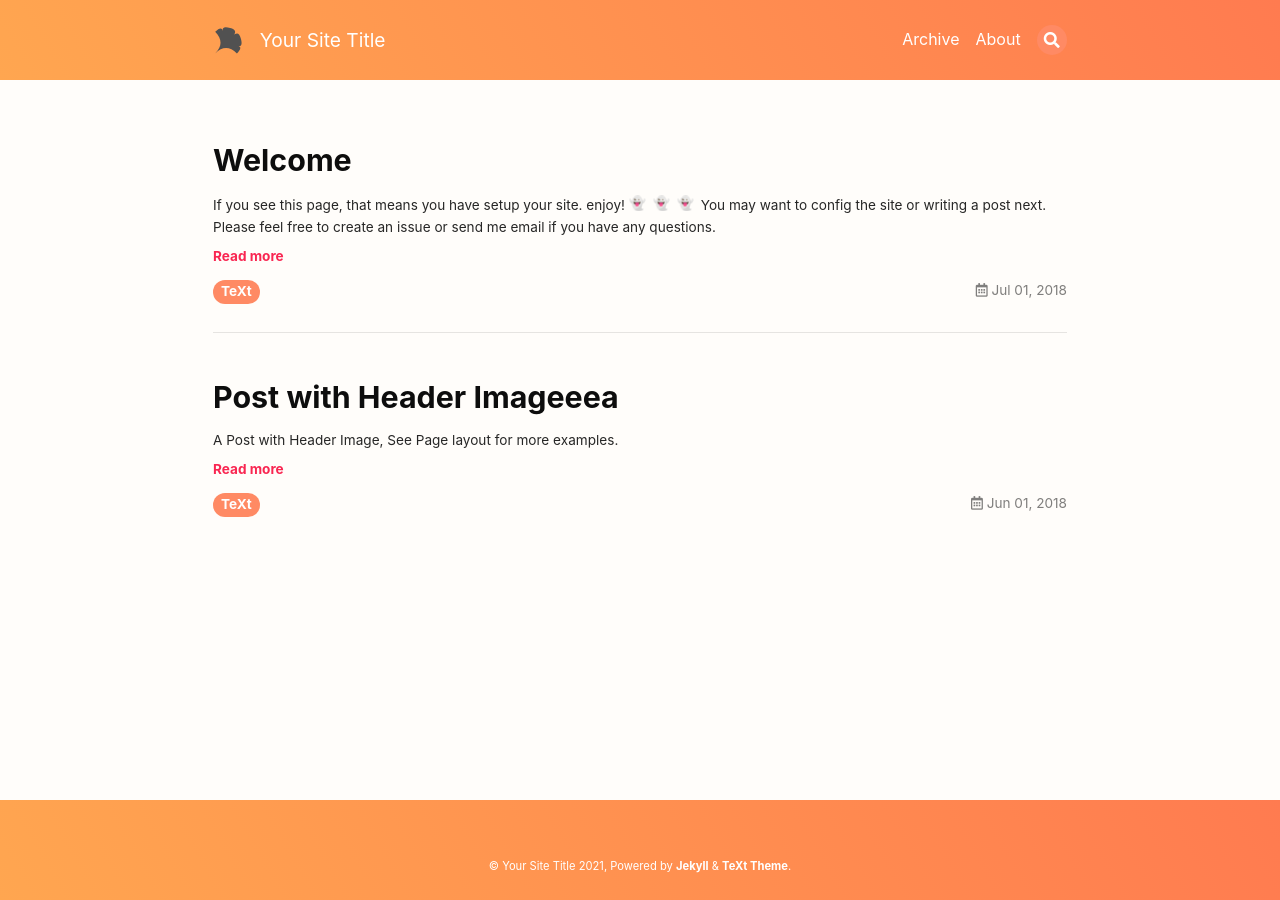
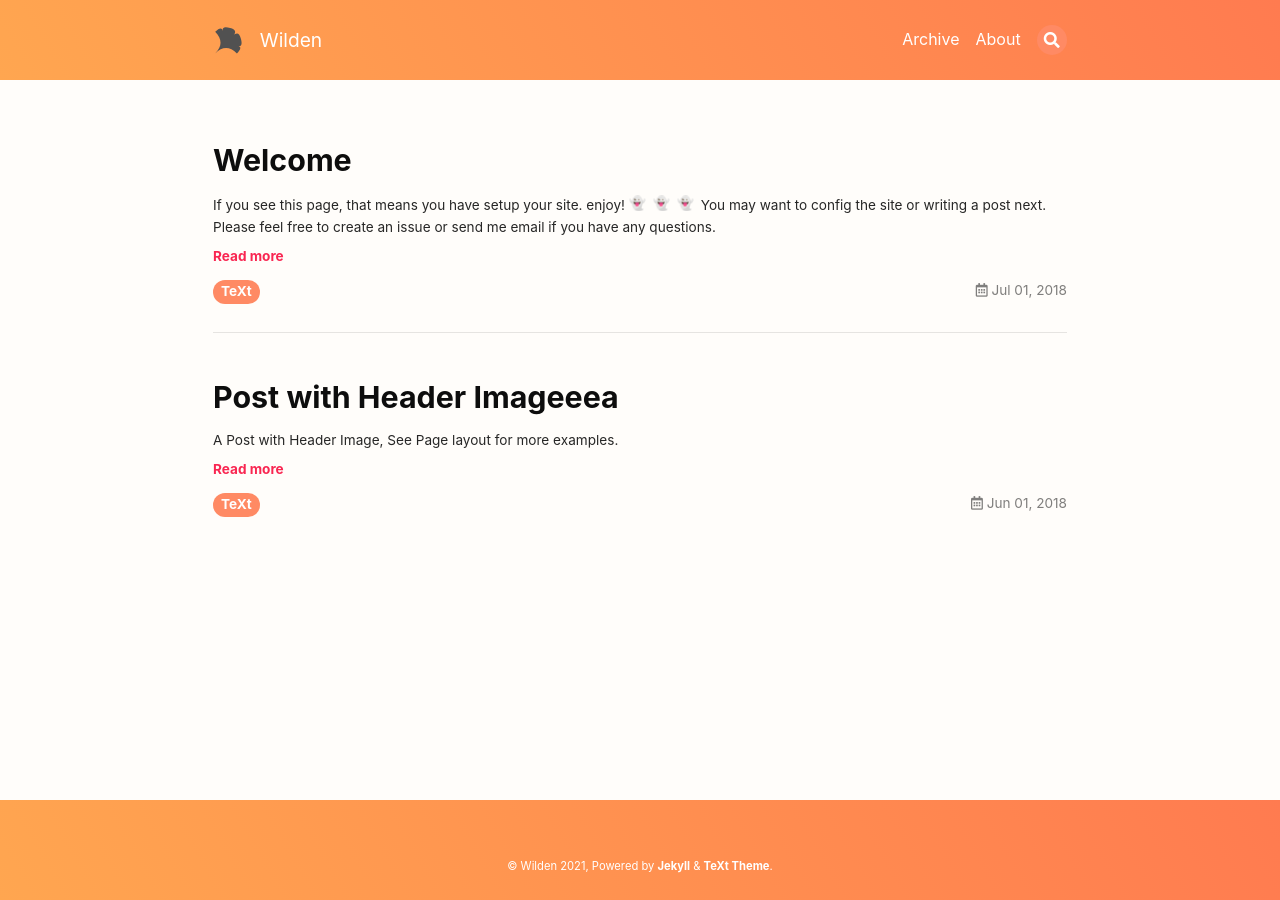
Before and after one commit to putmanj00/Wilden, a Jekyll site: the page built from index.html, in a window 1280 px wide. Built offline with Jekyll 4.4.1, drawn with Linux system fonts in a browser that asks for light colours; nearby versions of some CDN libraries; emoji names are drawn with the system emoji font; the list of posts is cut into pages by our own code; part of the change alters nothing that is shown.

Commit message:
Updated description

```diff
--- a/_config.yml
+++ b/_config.yml
@@ -20,10 +20,13 @@ text_skin: orange # "default" (default), "dark", "forest", "ocean", "chocolate",
 highlight_theme: default # "default" (default), "tomorrow", "tomorrow-night", "tomorrow-night-eighties", "tomorrow-night-blue", "tomorrow-night-bright"
 url     : # the base hostname & protocol for your site e.g. https://www.someone.com
 baseurl : # does not include hostname
-title   : Your Site Title
+title   : Wilden
 description: > # this means to ignore newlines until "Language & timezone"
-  Your Site Description
+  Wilden was created with multiple goals in mind:
 
+  - Help provide a platform to promote small businesses, local farmers, musicians, artists and all other people who are out there trying to make the world a better place
+  - Raise awareness about regenerative farming practices and search for ways to improve global farming practices.
+  - Spread knowledge and information through open source technology and DIY projects
 
 ## => Language and Timezone
 ##############################
@@ -35,10 +38,10 @@ timezone: # see https://en.wikipedia.org/wiki/List_of_tz_database_time_zones for
 ##############################
 author:
   type      : # "person" (default), "organization"
-  name      : Your Name
+  name      : James Putman
   url       :
   avatar    : # path or url of avatar image (square)
-  bio       : I am an amazing person.
+  bio       : Jack of all trades, master of none
   email     :
   facebook  : # "user_name" the last part of your profile url, e.g. https://www.facebook.com/user_name
   twitter   : # "user_name" the last part of your profile url, e.g. https://twitter.com/user_name
```
